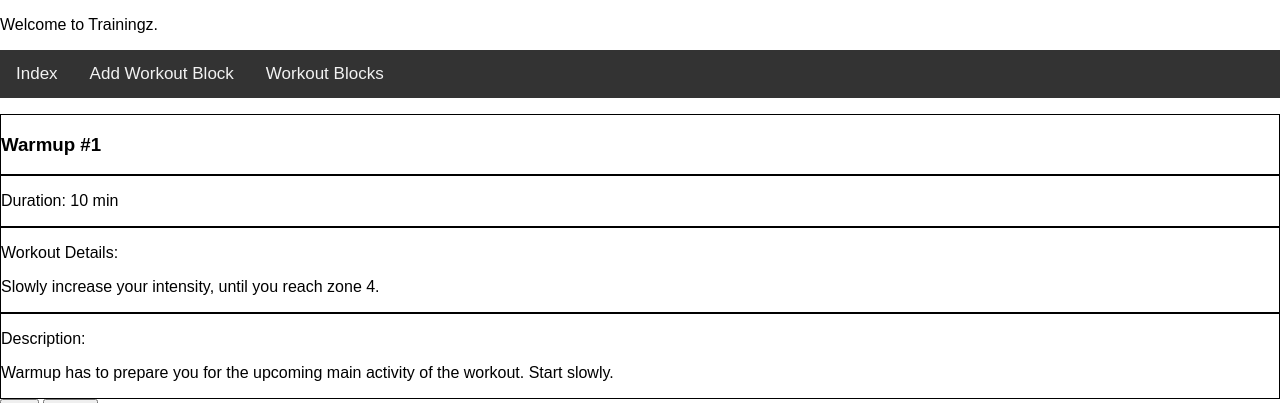
After one commit to MarekAlan/Trainingz, a Django app: page /workout_block/1/ in a window 1280 px wide. The commit adds this page. Shown: the top 403 px of the page. Run offline with Django 4.2, Linux system fonts and the light colour scheme; data comes from the database, SQL or seed files in the repository; both versions use the stored data as it was after the commit.

Commit message:
Workout Block Add, Edit, Delete

```diff
--- a/Trainingz/settings.py
+++ b/Trainingz/settings.py
@@ -65,6 +65,7 @@ TEMPLATES = [
                 'django.template.context_processors.request',
                 'django.contrib.auth.context_processors.auth',
                 'django.contrib.messages.context_processors.messages',
+                'trainingz_app.context_processor.get_date'
             ],
         },
     },
--- a/Trainingz/urls.py
+++ b/Trainingz/urls.py
@@ -21,4 +21,10 @@ from trainingz_app import views
 urlpatterns = [
     path('admin/', admin.site.urls),
     path('', views.IndexView.as_view(), name='index'),
+    path('add_workout_block/', views.AddWorkoutBlockView.as_view(), name='add_workout_block'),
+    path('list_workout_blocks/', views.ShowWorkoutBlocksView.as_view(), name='list_workout_blocks'),
+    path('workout_block/<int:id>/', views.ShowDetailWorkoutBlockView.as_view(), name='detail_workout_block'),
+    path('update_workout_block/<int:id>/', views.UpdateWorkoutBlockView.as_view(), name='update_workout_block'),
+    path('delete_workout_block/<int:id>/', views.DeleteWorkoutBlockView.as_view(), name='delete_workout_block'),
+
 ]
--- /dev/null
+++ b/trainingz_app/context_processor.py
@@ -0,0 +1,5 @@
+from datetime import datetime
+
+
+def get_date(request):
+    return {'date': datetime.now()}
--- a/trainingz_app/models.py
+++ b/trainingz_app/models.py
@@ -2,6 +2,7 @@ from django.contrib.auth.models import User
 from django.db import models
 
 # Create your models here.
+from django.urls import reverse
 
 CHOICES = (
     ('Bike', 'Road Bike'),
@@ -13,12 +14,13 @@ CHOICES = (
     ('Event', 'Event'),
 )
 
+
 class Activity(models.Model):
 
     def __str__(self):
         return self.name
+
     name = models.CharField(max_length=20, choices=CHOICES)
-
 
 
 DAYS = (
@@ -31,22 +33,33 @@ DAYS = (
     ('Sun', 'Sunday')
 )
 
+
 class DayName(models.Model):
+    name = models.CharField(max_length=3, choices=DAYS)
+    order = models.SmallIntegerField(unique=True)
 
     def __str__(self):
         return self.name
-    name = models.CharField(max_length=3, choices=DAYS)
-    order = models.SmallIntegerField(unique=True)
 
 
 class WorkoutBlock(models.Model):
+    name = models.CharField(max_length=50)
+    workout_details = models.TextField()
+    duration = models.SmallIntegerField()
+    description = models.TextField()
 
     def __str__(self):
         return self.name
-    name = models.CharField(max_length=50)
-    workout_details = models.TextField()
-    duration = models.TimeField()
-    description = models.TextField()
+
+    def get_absolute_url(self):
+        return reverse("detail_workout_block",
+                       args=(self.id,))
+
+    def get_update_url(self):
+        return reverse("update_workout_block", kwargs={'id': self.id})
+
+    def get_delete_url(self):
+        return reverse("delete_workout_block", kwargs={'id': self.id})
 
 
 WORKOUT_ELEMENTS = (
@@ -55,30 +68,28 @@ WORKOUT_ELEMENTS = (
     ('Cool Down', 'Cool Down')
 )
 
+
 class TrainingDay(models.Model):
-
-    def __str__(self):
-        return self.workout_element
     activity = models.ForeignKey(Activity, on_delete=models.CASCADE)
     workout_element = models.CharField(max_length=30, choices=WORKOUT_ELEMENTS)
     workout_block = models.ManyToManyField(WorkoutBlock)
     day_name = models.ForeignKey(DayName, on_delete=models.CASCADE)
     duration = models.TimeField()
 
+    def __str__(self):
+        return self.workout_element
+
 
 class TrainingWeek(models.Model):
-
-    def __str__(self):
-        return self.name
     name = models.CharField(max_length=40)
     description = models.TextField()
     training_days = models.ManyToManyField(TrainingDay)
 
-
+    def __str__(self):
+        return self.name
 
 
 class Comment(models.Model):
-
     training_day = models.ForeignKey(TrainingDay, on_delete=models.CASCADE)
     text = models.TextField()
     author = models.ForeignKey(User, on_delete=models.SET_NULL, null=True)
--- a/trainingz_app/templates/base.html
+++ b/trainingz_app/templates/base.html
@@ -14,10 +14,14 @@
 
 <div class="topnav">
     <a href="{% url 'index' %}">Index</a>
+    <a href="{% url 'add_workout_block' %}">Add Workout Block</a>
+    <a href="{% url 'list_workout_blocks' %}">Workout Blocks</a>
+
+
 
 
 </div>
-{% block helo %}
+{% block trainingz %}
 
 Strona główna
 
--- /dev/null
+++ b/trainingz_app/templates/workout_block_detail.html
@@ -0,0 +1,32 @@
+{% extends 'base.html' %}
+{% block trainingz %}
+    <p></p>
+
+    <div style="border: solid; border-width: 1px;">
+
+        <h3>{{ workout_block.name }}</h3>
+    </div>
+
+    <div style="border: solid; border-width: 1px;">
+        <p>Duration: {{ workout_block.duration }} min</p>
+    </div>
+
+    <div style="border: solid; border-width: 1px;">
+        <p>Workout Details:</p>
+        <p>{{ workout_block.workout_details }}</p>
+    </div>
+
+    <div style="border: solid; border-width: 1px;">
+        <p>Description:</p>
+        <p>{{ workout_block.description }}</p>
+    </div>
+
+    <a href="{{ workout_block.get_update_url }}">
+        <button>Edit</button>
+    </a>
+    <a href="{{ workout_block.get_delete_url }}">
+        <button>Delete</button>
+    </a>
+
+    </p>
+{% endblock %}
--- a/trainingz_app/views.py
+++ b/trainingz_app/views.py
@@ -1,10 +1,74 @@
-from django.shortcuts import render
-
-# Create your views here.
+from django.forms import forms
+from django.shortcuts import render, redirect
+from django.urls import reverse
 from django.views import View
+from trainingz_app.forms import AddWorkoutBlockForm
+from trainingz_app.models import WorkoutBlock
 
 
 class IndexView(View):
 
     def get(self, request):
         return render(request, 'base.html')
+
+
+class AddWorkoutBlockView(View):
+
+    def get(self, request):
+        form = AddWorkoutBlockForm()
+        return render(request, 'form.html', {'form': form})
+
+    def post(self, request):
+        form = AddWorkoutBlockForm(request.POST)
+        if form.is_valid():
+            name = form.cleaned_data['name']
+            workout_details = form.cleaned_data['workout_details']
+            duration = form.cleaned_data['duration']
+            description = form.cleaned_data['description']
+            WorkoutBlock.objects.create(
+                name=name,
+                workout_details=workout_details,
+                duration=duration,
+                description=description)
+            return redirect('list_workout_blocks')
+        return render(request, 'form.html', {'form': form})
+
+
+class ShowWorkoutBlocksView(View):
+
+    def get(self, request):
+        return render(request, 'list.html', {'object_list': WorkoutBlock.objects.all()})
+
+
+class ShowDetailWorkoutBlockView(View):
+
+    def get(self, request, id):
+        workout_block = WorkoutBlock.objects.get(pk=id)
+        return render(request, 'workout_block_detail.html', {'workout_block': workout_block})
+
+
+class UpdateWorkoutBlockView(View):
+
+    def get(self, request, id):
+        workout_block = WorkoutBlock.objects.get(pk=id)
+        form = AddWorkoutBlockForm(instance=workout_block)
+        return render(request, 'form.html', {'form': form})
+
+    def post(self, request, id):
+        workout_block = WorkoutBlock.objects.get(pk=id)
+        form = AddWorkoutBlockForm(request.POST, instance=workout_block)
+        if form.is_valid():
+            form.save()
+            return redirect(reverse('detail_workout_block', args=[id]))
+        return render(request, 'form.html', {'form': form})
+
+class DeleteWorkoutBlockView(View):
+
+    def get(self, request, id):
+        workout_block = WorkoutBlock.objects.get(pk=id)
+        return render(request, 'form.html', {})
+
+    def post(self, request, id):
+        workout_block = WorkoutBlock.objects.get(pk=id)
+        workout_block.delete()
+        return redirect('list_workout_blocks')
```
Also changed, not shown: trainingz_app/forms.py (added, +10 -0 lines), trainingz_app/templates/form.html (added, +8 -0 lines), trainingz_app/templates/list.html (added, +14 -0 lines), db.sqlite3, trainingz_app/migrations/0002_alter_workoutblock_duration.py (added).
